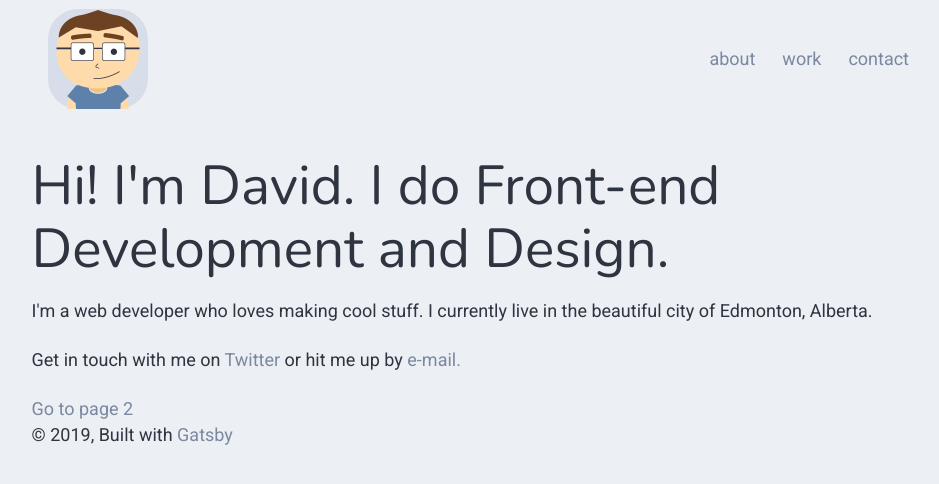
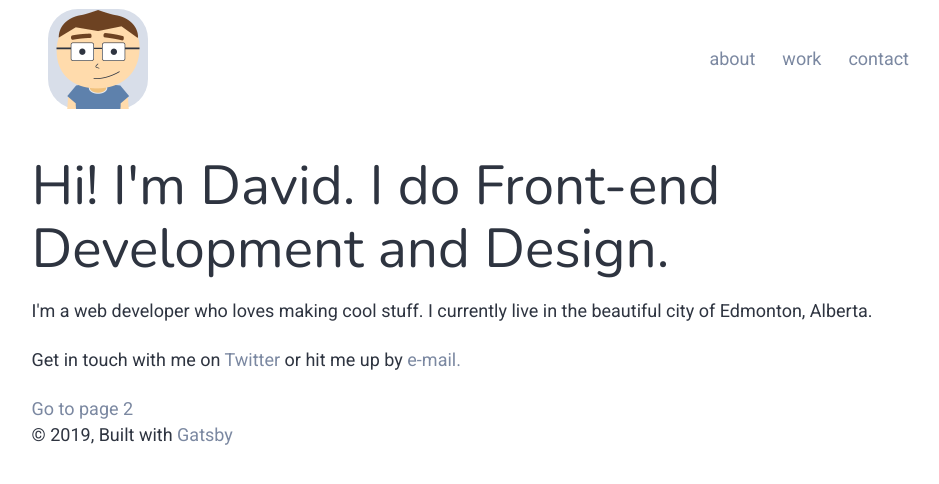
Before and after one commit to SceptreData/portfolioV3, a Gatsby site: page / in a window 1280 px wide. Shown: the whole page, without its empty margins (148-1087 px from the left). Built offline with nearby package versions, Linux system fonts and the light colour scheme; Gatsby itself is replaced by a stand-in of ours.

Commit message:
slight change to background

```diff
--- a/src/components/styles/main.scss
+++ b/src/components/styles/main.scss
@@ -6,7 +6,7 @@
 
 body {
   color: $dark0;
-  background: $grey3;
+  background: white;
 }
 
 a,
```
